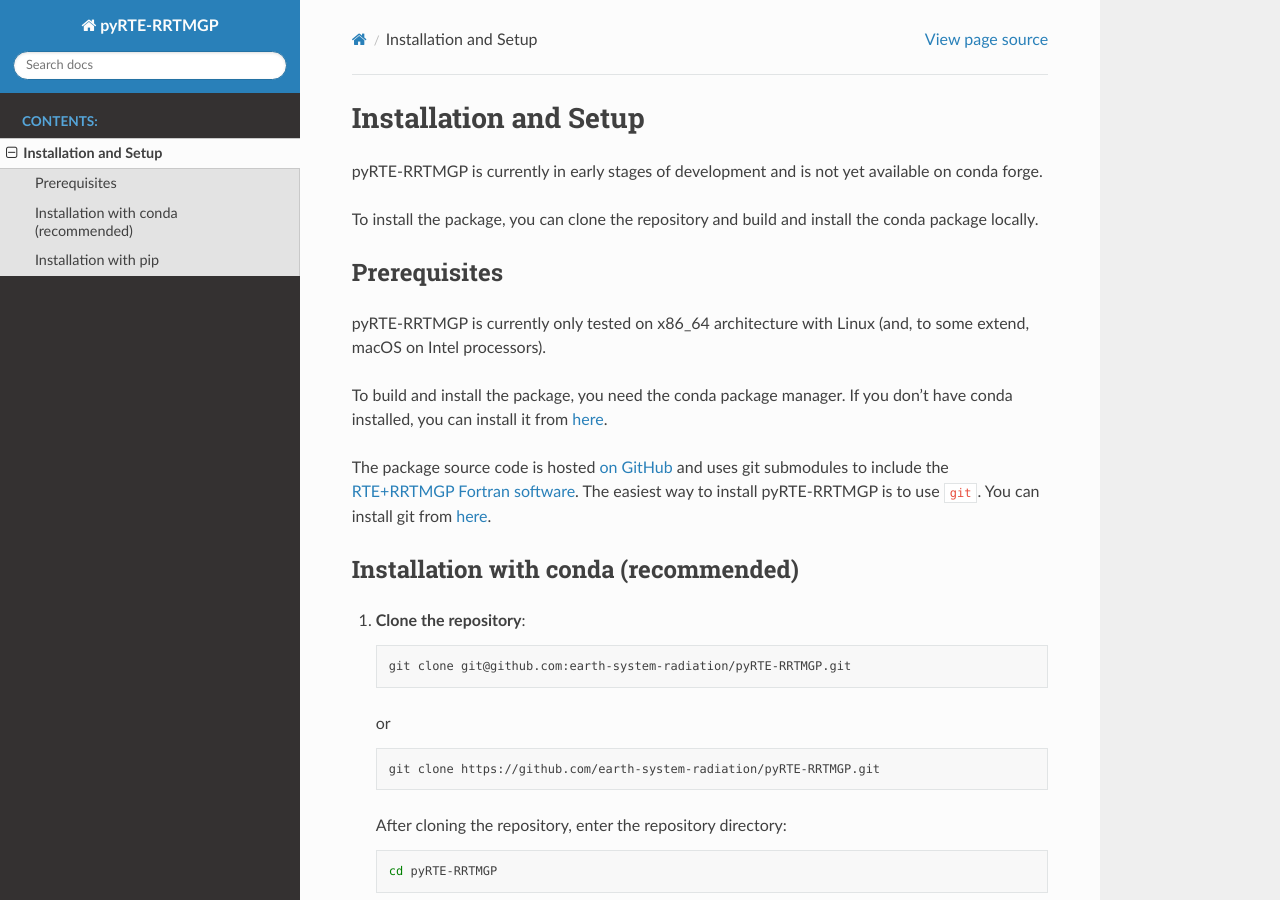
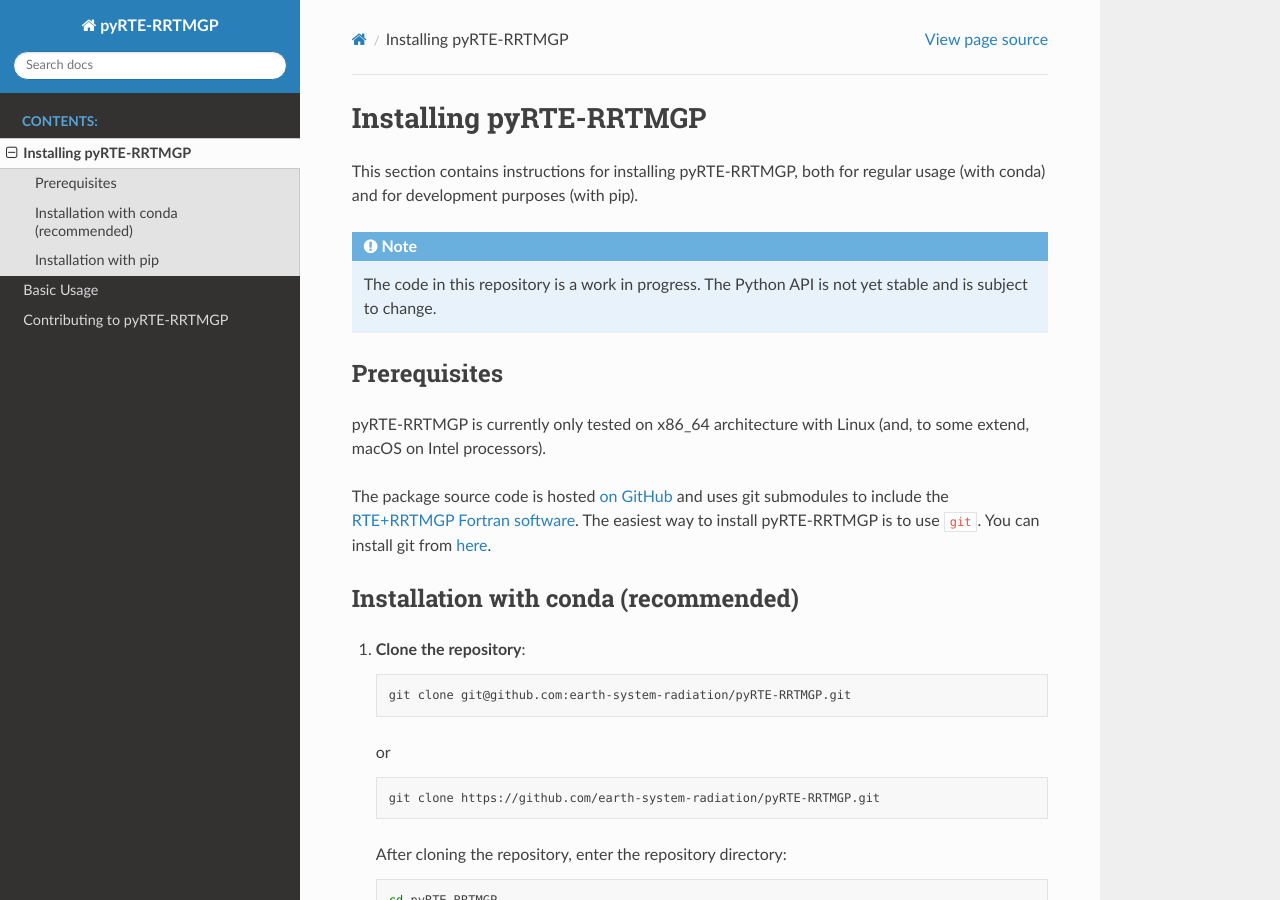
Before and after one commit to earth-system-radiation/pyRTE-RRTMGP, a Sphinx documentation site: the page built from docs/source/user_guide/installation.md, in a window 1280 px wide and 900 px high. Built offline with Sphinx 7.4.7 and the Read the Docs theme 2.0.0, drawn with Linux system fonts in a browser that asks for light colours; some of the changed text lies outside the part shown.

Commit message:
Update installation section

````diff
--- a/README.md
+++ b/README.md
@@ -9,6 +11,10 @@
 planetary atmospheres. RTE+RRTMGP is described in a
 [paper](https://doi.org/10.1029/2019MS001621) in
 [Journal of Advances in Modeling Earth Systems](http://james.agu.org/).
+
+## Documentation
+
+Documentation for the pyRTE-RRTMGP package is available on [Read the Docs](https://pyrte-rrtmgp.readthedocs.io/en/latest/).
 
 ## Project Status
 
@@ -24,6 +30,8 @@
 Currently, the following functions are available in the `pyrte_rrtmgp` package:
 
 ### RTE Functions (WIP)
+
+<!-- start-rte-functions-section -->
 
 | Function name                           | Covered |
 |-----------------------------------------|:-------:|
@@ -72,7 +80,11 @@
 | `zero_array_3D`                         |   ✅   |
 | `zero_array_4D`                         |   ✅   |
 
+<!-- end-rte-functions-section -->
+
 ### RRTMGP Functions
+
+<!-- start-rrtmgp-functions-section -->
 
 | Function name                           | Covered |
 |-----------------------------------------|:-------:|
@@ -81,10 +93,15 @@
 | `rrtmgp_compute_tau_rayleigh`           |   ✅   |
 | `rrtmgp_compute_Planck_source`          |   ✅   |
 
+<!-- end-rrtmgp-functions-section -->
+
 ## Setup Instructions
 
-The current code in this repo are early experiments with the goal of exploring details fo the Fortran works and testing different options for creating an interface with C.
-Later on, we will use this knowledge to bind it with Python
+<!-- start-setup-section -->
+
+```{note}
+The code in this repository is a work in progress. The Python API is not yet stable and is subject to change.
+```
 
 ### Prerequisites
 
@@ -151,7 +168,7 @@
 
 You also have the option to build and install the package with pip. This might work on additional, untested architectures (such as macOS on M1). However, this is not recommended as it requires you to have a working Fortran compiler and other prerequisites installed on your system.
 
-1. **Clone the repository** (``git clone git@github.com:earth-system-radiation/pyRTE-RRTMGP.git``) and update the submodules (``git submodule update --init --recursive``) as described in the conda installation instructions [above](#installation-with-conda-recommended).
+1. **Clone the repository** (``git clone git@github.com:earth-system-radiation/pyRTE-RRTMGP.git``) and update the submodules (``git submodule update --init --recursive``) as described in the conda installation instructions above.
 
 2. **Install the necessary dependencies** for your operating system.
 
@@ -177,6 +194,8 @@
 
 Once built, the module will be located in a folder called `pyrte`
 
+<!-- end-setup-section -->
+
 ## Pytest Setup Instructions
 
 * Go to the 'tests' folder: `cd tests/`
--- a/docs/source/index.rst
+++ b/docs/source/index.rst
@@ -23,6 +23,8 @@
    :caption: Contents:
 
    user_guide/installation
+   user_guide/usage
+   contributor_guide/contribute
 
 
 
--- a/docs/source/user_guide/installation.md
+++ b/docs/source/user_guide/installation.md
@@ -1,96 +1,8 @@
-# Installation and Setup
+# Installing pyRTE-RRTMGP
 
-pyRTE-RRTMGP is currently in early stages of development and is not yet available on conda forge.
+This section contains instructions for installing pyRTE-RRTMGP, both for regular usage (with conda) and for development purposes (with pip).
 
-To install the package, you can clone the repository and build and install the conda package locally.
-
-## Prerequisites
-
-pyRTE-RRTMGP is currently only tested on x86_64 architecture with Linux (and, to some extend, macOS on Intel processors).
-
-To build and install the package, you need the conda package manager. If you don't have conda installed, you can install it from [here](https://docs.conda.io/en/latest/miniconda.html).
-
-The package source code is hosted [on GitHub](https://github.com/earth-system-radiation/pyRTE-RRTMGP) and uses git submodules to include the [RTE+RRTMGP Fortran software](https://earth-system-radiation.github.io/rte-rrtmgp/). The easiest way to install pyRTE-RRTMGP is to use `git`. You can install git from [here](https://git-scm.com/downloads).
-
-## Installation with conda (recommended)
-
-1. **Clone the repository**:
-
-    ```bash
-    git clone git@github.com:earth-system-radiation/pyRTE-RRTMGP.git
-    ```
-
-    or
-
-    ```bash
-    git clone https://github.com/earth-system-radiation/pyRTE-RRTMGP.git
-    ```
-
-    After cloning the repository, enter the repository directory:
-
-    ```bash
-    cd pyRTE-RRTMGP
-    ```
-
-2. **Update the submodules**:
-
-    ```bash
-    git submodule update --init --recursive
-    ```
-
-3. **Make sure you have conda installed**. If not, you can install it from [here](https://docs.conda.io/en/latest/miniconda.html).
-    To make sure your conda setup is working, run the command below:
-
-    ```bash
-    conda --version
-    ```
-
-    If this runs without errors, you are good to go.
-
-4. **Install the conda build requirements** (if you haven't already):
-
-    ```bash
-    conda install conda-build conda-verify
-    ```
-
-5. **Build the conda package locally**:
-
-    ```bash
-    conda build conda.recipe
-    ```
-
-6. **Install the package** in your current conda environment:
-
-    ```bash
-    conda install -c ${CONDA_PREFIX}/conda-bld/ pyrte_rrtmgp
-    ```
-
-    Note: This will install the package in your current conda environment. If you want to install the package in a different environment, activate your environment before running the `conda install` command above.
-
-## Installation with pip
-
-You also have the option to build and install the package with pip. This might work on additional, untested architectures (such as macOS on M1). However, this is not recommended as it requires you to have a working Fortran compiler and other prerequisites installed on your system.
-
-1. **Clone the repository** (``git clone git@github.com:earth-system-radiation/pyRTE-RRTMGP.git``) and update the submodules (``git submodule update --init --recursive``) as described in the conda installation instructions (above)[#installation-with-conda-recommended].
-
-2. **Install the necessary dependencies** for your operating system.
-
-    With Ubuntu, for example, you would use:
-
-    ``` bash
-    sudo apt install -y \
-        libnetcdff-dev \
-        gfortran-10 \
-        python3-dev \
-        cmake
-    ```
-
-    On other systems, you might be able to install the necessary dependencies with a package manager like `brew`.
-
-3. Make sure you are in your local repository  folder (`cd pyRTE-RRTMGP`). From the root of your repository folder, **compile the Fortran code and build and install the Python package** in your current environment with:
-
-    ``` bash
-    pip install .
-    ```
-
-    For development purposes, you can install the package in editable mode: ``pip install -e .``.
+```{include} ../../../README.md
+:start-after: <!-- start-setup-section -->
+:end-before: <!-- end-setup-section -->
+```
````
Also changed, not shown: other parts of README.md (+2 -0 lines).
